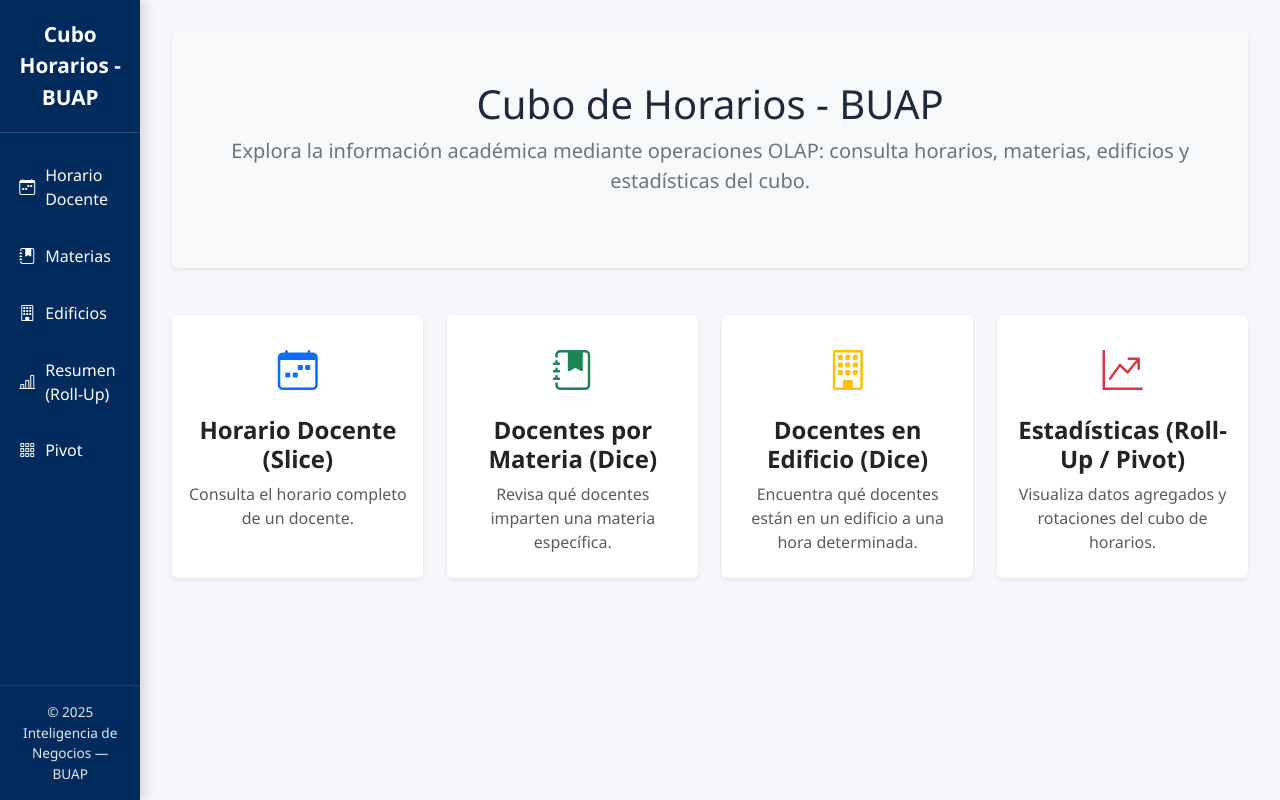
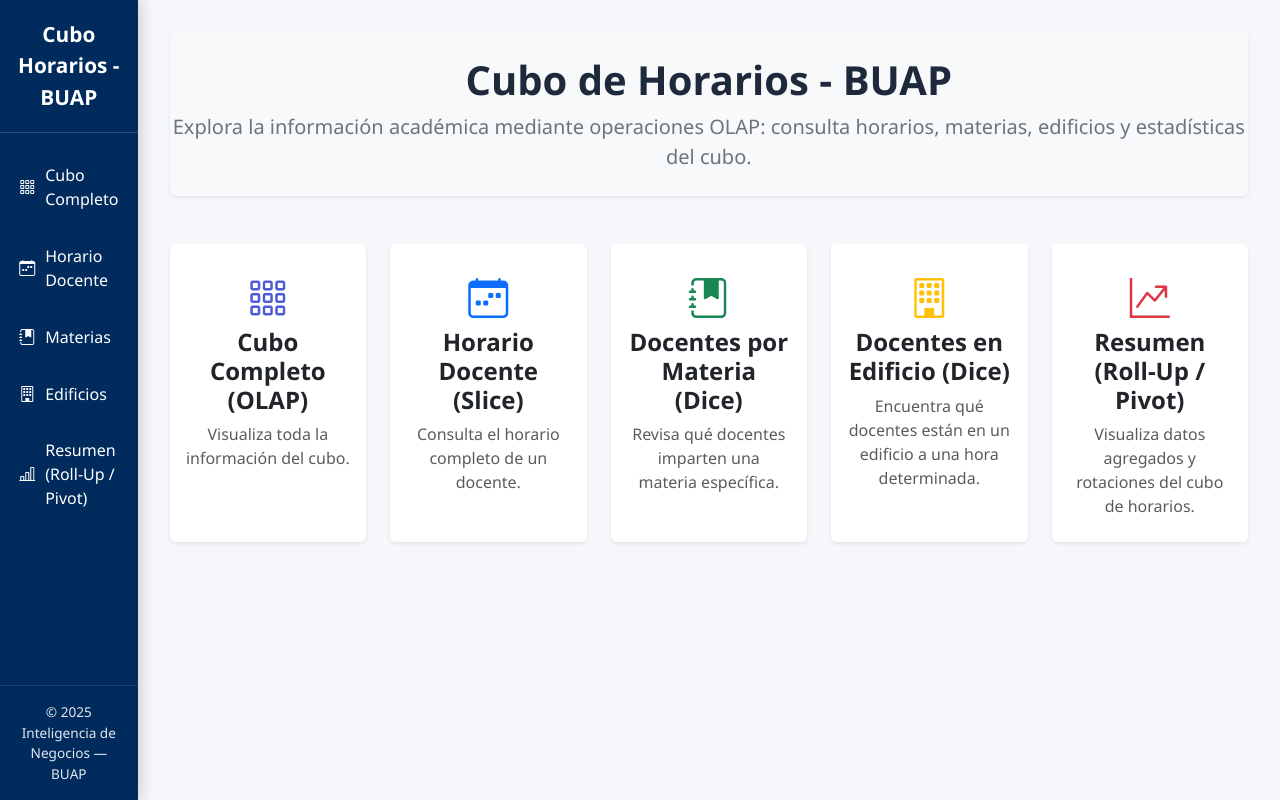
Before and after one commit to EsmeraldaUrbi/CuboHorarios, a Flask app: page / in a window 1280 px wide. Run offline with Flask 3, Linux system fonts and the light colour scheme; parts of the project's set-up code (start-up, migrations or seed data) failed here and were passed over.

Commit message:
Proyecto funcional

```diff
--- a/cubo_horarios_olap.py
+++ b/cubo_horarios_olap.py
@@ -124,6 +124,7 @@
         if "nombreMateria" not in self.cubo.columns and "nombre_materia" in self.cubo.columns:
             self.cubo["nombreMateria"] = self.cubo["nombre_materia"]
 
+
     # =========================================================
     # SLICE
     # =========================================================
@@ -227,31 +228,28 @@
     # ROLL-UP
     # =========================================================
 
-    def rollup_clases_por_docente_dia(self) -> pd.DataFrame:
+    def rollup_horas_por_docente(self) -> pd.DataFrame:
         """
-        Roll-up ~ agregación a nivel superior:
-        Conteo de clases por Docente y por Día (suma de nrcs).
+        Roll-Up: resumen a nivel superior.
+        Muestra las horas totales de clase por docente en toda la semana.
         """
-        required = {"nrc", "nombreCompleto", "dia_semana"}
-        if not required.issubset(self.cubo.columns):
+        if not {"nombreCompleto", "duracion_min"}.issubset(self.cubo.columns):
             return pd.DataFrame()
 
-        grp = (self.cubo
-               .groupby(["nombreCompleto", "dia_semana"], dropna=False)["nrc"]
-               .count()
-               .rename("clases")
-               .reset_index())
+        # Agrupa por docente y suma la duración total de clases
+        resumen = (
+            self.cubo.groupby("nombreCompleto", dropna=False)["duracion_min"]
+            .sum()
+            .reset_index()
+            .rename(columns={"nombreCompleto": "Nombre", "duracion_min": "Minutos_totales"})
+        )
 
-        # asegurar todas las columnas para todos los días
-        pivot = grp.pivot_table(index="nombreCompleto", columns="dia_semana", values="clases", fill_value=0)
-        for d in ORDEN_DIAS:
-            if d not in pivot.columns:
-                pivot[d] = 0
-        pivot = pivot[ORDEN_DIAS]
-        pivot["Total"] = pivot.sum(axis=1)
-        pivot.index.name = "Nombre"
-        pivot.columns.name = None
-        return pivot.reset_index()
+        # Convierte a horas
+        resumen["Horas_totales"] = (resumen["Minutos_totales"] / 60).round(2)
+
+        # Ordenar por más horas
+        resumen = resumen.sort_values("Horas_totales", ascending=False)
+        return resumen
 
     # =========================================================
     # PIVOT
--- a/main.py
+++ b/main.py
@@ -2,8 +2,9 @@
 
 import os
 import pandas as pd
-from flask import Flask, render_template, request, redirect, url_for, flash
+from flask import Flask, render_template, request, redirect, url_for, flash, Response
 from cubo_horarios_olap import build_cubo_from_db  # ✅ usa el nuevo cubo OLAP
+
 
 # ----------------------------
 # CONFIGURACIÓN INICIAL
@@ -22,6 +23,96 @@
 @app.route("/")
 def index():
     return render_template("index.html")
+
+
+# =====================================================
+# CUBO COMPLETO
+# =====================================================
+@app.route("/cubo")
+@app.route("/cube", endpoint="vista_cubo")
+def cubo_completo():
+    # Copia segura del cubo
+    df = cubo.cubo.copy()
+
+    # 🔹 Elimina columnas técnicas
+    columnas_quitar = ["id_hecho", "id_docente", "id_materia", "id_espacio", "id_tiempo", "duracion_min", "dia_codigo","clave"]
+    df = df.drop(columns=[c for c in columnas_quitar if c in df.columns], errors="ignore")
+
+    # 🔹 Renombra columnas para mayor legibilidad
+    df = df.rename(columns={
+        "dia_semana": "Día",
+        "codigo_salon": "Salón",
+        "nombreCompleto": "Docente",
+        "nombreMateria": "Materia",
+        "edificio": "Edificio",
+        "aula": "Aula",
+        "h_inicio": "Hora Inicio",
+        "h_fin": "Hora Fin",
+        "nrc": "NRC",
+        "seccion": "Sección"
+    })
+
+    # 🔹 Orden de columnas preferido
+    orden = [
+        "Docente", "Materia", "Edificio", "Aula",
+        "Salón", "Día", "Hora Inicio", "Hora Fin", "NRC", "Sección"
+    ]
+    cols = [c for c in orden if c in df.columns] + [c for c in df.columns if c not in orden]
+    df = df[cols]
+
+    # 🔹 Orden lógico de días
+    if "Día" in df.columns:
+        dias_orden = ["Lunes", "Martes", "Miercoles", "Jueves", "Viernes", "Sabado"]
+        df["Día"] = pd.Categorical(df["Día"], categories=dias_orden, ordered=True)
+        df = df.sort_values(["Día", "Hora Inicio"])
+
+    # 🔹 Límite opcional (?limit=200)
+    try:
+        limit = int(request.args.get("limit", "0"))
+        if limit > 0:
+            df = df.head(limit)
+    except ValueError:
+        pass
+
+    # 🔹 Renderizar tabla HTML
+    tabla = df.to_html(
+        classes="table table-striped table-bordered align-middle",
+        index=False,
+        border=0,
+        justify="center"
+    )
+
+    return render_template("cubo.html", tabla=tabla, total=cubo.cubo.shape[0], mostrado=df.shape[0])
+
+
+# 🔹 Descargar CSV del cubo
+@app.route("/cubo.csv")
+def cubo_csv():
+    df = cubo.cubo.copy()
+
+    # Quita las columnas técnicas también en el CSV
+    columnas_quitar = ["id_hecho", "id_docente", "id_materia", "id_espacio", "id_tiempo", "duracion_min", "dia_codigo","clave"]
+    df = df.drop(columns=[c for c in columnas_quitar if c in df.columns], errors="ignore")
+
+    df = df.rename(columns={
+        "dia_semana": "Día",
+        "codigo_salon": "Salón",
+        "nombreCompleto": "Docente",
+        "nombreMateria": "Materia",
+        "edificio": "Edificio",
+        "aula": "Aula",
+        "h_inicio": "Hora Inicio",
+        "h_fin": "Hora Fin",
+        "nrc": "NRC",
+        "seccion": "Sección"
+    })
+
+    csv = df.to_csv(index=False)
+    return Response(
+        csv,
+        mimetype="text/csv",
+        headers={"Content-Disposition": "attachment; filename=cubo_horarios.csv"}
+    )
 
 
 # =====================================================
@@ -44,7 +135,7 @@
 
 
 @app.route("/docentes", methods=["GET", "POST"])
-@app.route("/slice/docente", methods=["GET", "POST"], endpoint="vista_slice_docente")  # alias para los nuevos templates
+@app.route("/slice/docente", methods=["GET", "POST"], endpoint="vista_slice_docente")
 def docentes():
     return _view_docentes()
 
@@ -76,7 +167,7 @@
 
 
 @app.route("/materias", methods=["GET", "POST"])
-@app.route("/dice/materia", methods=["GET", "POST"], endpoint="vista_dice_materia")  # alias OLAP
+@app.route("/dice/materia", methods=["GET", "POST"], endpoint="vista_dice_materia")
 def materias():
     return _view_materias()
 
@@ -122,13 +213,13 @@
 
 
 # =====================================================
-# ROLL-UP / PIVOT - Estadísticas del cubo
+# ROLL-UP / PIVOT - Resumen del cubo
 # =====================================================
-@app.route("/estadisticas")
+@app.route("/resumen")
 @app.route("/rollup", endpoint="vista_rollup")
 @app.route("/pivot", endpoint="vista_pivot")
 def estadisticas():
-    rollup_df = cubo.rollup_clases_por_docente_dia()
+    rollup_df = cubo.rollup_horas_por_docente()
     pivot_df = cubo.pivot_docente_por_dia()
 
     tabla_rollup = (
@@ -153,7 +244,7 @@
         )
     )
 
-    return render_template("estadisticas.html", tabla_rollup=tabla_rollup, tabla_pivot=tabla_pivot)
+    return render_template("resumen.html", tabla_rollup=tabla_rollup, tabla_pivot=tabla_pivot)
 
 
 # =====================================================
--- a/templates/base.html
+++ b/templates/base.html
@@ -138,6 +138,11 @@
       </div>
 
       <nav class="nav">
+        <!--Cubo completo-->
+        <a href="{{ url_for('cubo_completo') }}"
+           class="{% if 'cubo_completo' in request.path %}active{% endif %}">
+          <i class="bi bi-grid-3x3-gap"></i> Cubo Completo
+        </a>
         <!-- 🔹 Operación SLICE: Horario semanal del docente -->
         <a href="{{ url_for('vista_slice_docente') }}"
            class="{% if 'slice' in request.path %}active{% endif %}">
@@ -159,13 +164,7 @@
         <!-- 🔹 Operación ROLL-UP -->
         <a href="{{ url_for('vista_rollup') }}"
            class="{% if 'rollup' in request.path %}active{% endif %}">
-          <i class="bi bi-bar-chart-line"></i> Resumen (Roll-Up)
-        </a>
-
-        <!-- 🔹 Operación PIVOT -->
-        <a href="{{ url_for('vista_pivot') }}"
-           class="{% if 'pivot' in request.path %}active{% endif %}">
-          <i class="bi bi-grid-3x3-gap"></i> Pivot
+          <i class="bi bi-bar-chart-line"></i> Resumen (Roll-Up / Pivot)
         </a>
       </nav>
     </div>
--- a/templates/index.html
+++ b/templates/index.html
@@ -1,28 +1,39 @@
 <!-- app/templates/index.html -->
 {% extends "base.html" %}
 {% block title %}Inicio · Cubo Horarios BUAP{% endblock %}
+
 {% block content %}
 
 <!-- Hero principal -->
-<section class="py-5 text-center bg-light rounded shadow-sm mb-5">
-  <div class="container">
-    <h1>Cubo de Horarios - BUAP</h1>
-    <p class="lead text-secondary mb-4">
-      Explora la información académica mediante operaciones <strong>OLAP</strong>: consulta horarios, materias, edificios y estadísticas del cubo.
-    </p>
-  </div>
+<section class="py-4 text-center bg-light rounded shadow-sm mb-5">
+  <h1 class="fw-bold">Cubo de Horarios - BUAP</h1>
+  <p class="lead text-secondary mb-0">
+    Explora la información académica mediante operaciones <strong>OLAP</strong>:
+    consulta horarios, materias, edificios y estadísticas del cubo.
+  </p>
 </section>
 
 <!-- Sección de accesos -->
-<div class="row row-cols-1 row-cols-md-2 row-cols-lg-4 g-4">
+<div class="row row-cols-1 row-cols-sm-2 row-cols-lg-3 row-cols-xl-5 g-4">
+  <!-- 🔹 CUBO COMPLETO -->
+  <div class="col">
+    <a href="{{ url_for('vista_cubo') }}" class="text-decoration-none text-dark">
+      <div class="card h-100 border-0 shadow-sm hover-card">
+        <div class="card-body text-center py-4">
+          <i class="bi bi-grid-3x3-gap fs-1" style="color:#4e5bd7;"></i>
+          <h4 class="fw-semibold mb-2">Cubo Completo (OLAP)</h4>
+          <p class="text-muted mb-0">Visualiza toda la información del cubo.</p>
+        </div>
+      </div>
+    </a>
+  </div>
+
   <!-- 🔹 SLICE -->
   <div class="col">
     <a href="{{ url_for('vista_slice_docente') }}" class="text-decoration-none text-dark">
       <div class="card h-100 border-0 shadow-sm hover-card">
         <div class="card-body text-center py-4">
-          <div class="mb-3">
-            <i class="bi bi-calendar-week fs-1 text-primary"></i>
-          </div>
+          <i class="bi bi-calendar-week fs-1 text-primary"></i>
           <h4 class="fw-semibold mb-2">Horario Docente (Slice)</h4>
           <p class="text-muted mb-0">Consulta el horario completo de un docente.</p>
         </div>
@@ -35,9 +46,7 @@
     <a href="{{ url_for('vista_dice_materia') }}" class="text-decoration-none text-dark">
       <div class="card h-100 border-0 shadow-sm hover-card">
         <div class="card-body text-center py-4">
-          <div class="mb-3">
-            <i class="bi bi-journal-bookmark-fill fs-1 text-success"></i>
-          </div>
+          <i class="bi bi-journal-bookmark-fill fs-1 text-success"></i>
           <h4 class="fw-semibold mb-2">Docentes por Materia (Dice)</h4>
           <p class="text-muted mb-0">Revisa qué docentes imparten una materia específica.</p>
         </div>
@@ -50,9 +59,7 @@
     <a href="{{ url_for('vista_dice_edificio_hora') }}" class="text-decoration-none text-dark">
       <div class="card h-100 border-0 shadow-sm hover-card">
         <div class="card-body text-center py-4">
-          <div class="mb-3">
-            <i class="bi bi-building fs-1 text-warning"></i>
-          </div>
+          <i class="bi bi-building fs-1 text-warning"></i>
           <h4 class="fw-semibold mb-2">Docentes en Edificio (Dice)</h4>
           <p class="text-muted mb-0">Encuentra qué docentes están en un edificio a una hora determinada.</p>
         </div>
@@ -65,10 +72,8 @@
     <a href="{{ url_for('vista_rollup') }}" class="text-decoration-none text-dark">
       <div class="card h-100 border-0 shadow-sm hover-card">
         <div class="card-body text-center py-4">
-          <div class="mb-3">
-            <i class="bi bi-graph-up-arrow fs-1 text-danger"></i>
-          </div>
-          <h4 class="fw-semibold mb-2">Estadísticas (Roll-Up / Pivot)</h4>
+          <i class="bi bi-graph-up-arrow fs-1 text-danger"></i>
+          <h4 class="fw-semibold mb-2">Resumen (Roll-Up / Pivot)</h4>
           <p class="text-muted mb-0">Visualiza datos agregados y rotaciones del cubo de horarios.</p>
         </div>
       </div>
@@ -76,14 +81,14 @@
   </div>
 </div>
 
-<!-- Efecto hover personalizado -->
+<!-- Efecto hover (sin tocar sidebar ni márgenes globales) -->
 <style>
   .hover-card {
-    transition: transform 0.2s ease, box-shadow 0.2s ease;
+    transition: transform .2s ease, box-shadow .2s ease;
   }
   .hover-card:hover {
     transform: translateY(-5px);
-    box-shadow: 0 8px 20px rgba(0,0,0,0.1);
+    box-shadow: 0 8px 20px rgba(0,0,0,.1);
   }
 </style>
 
```
Also changed, not shown: ETL.py (+293 -169 lines), templates/cubo.html (added, +38 -0 lines), templates/resumen.html (renamed from templates/estadisticas.html, +5 -5 lines).
